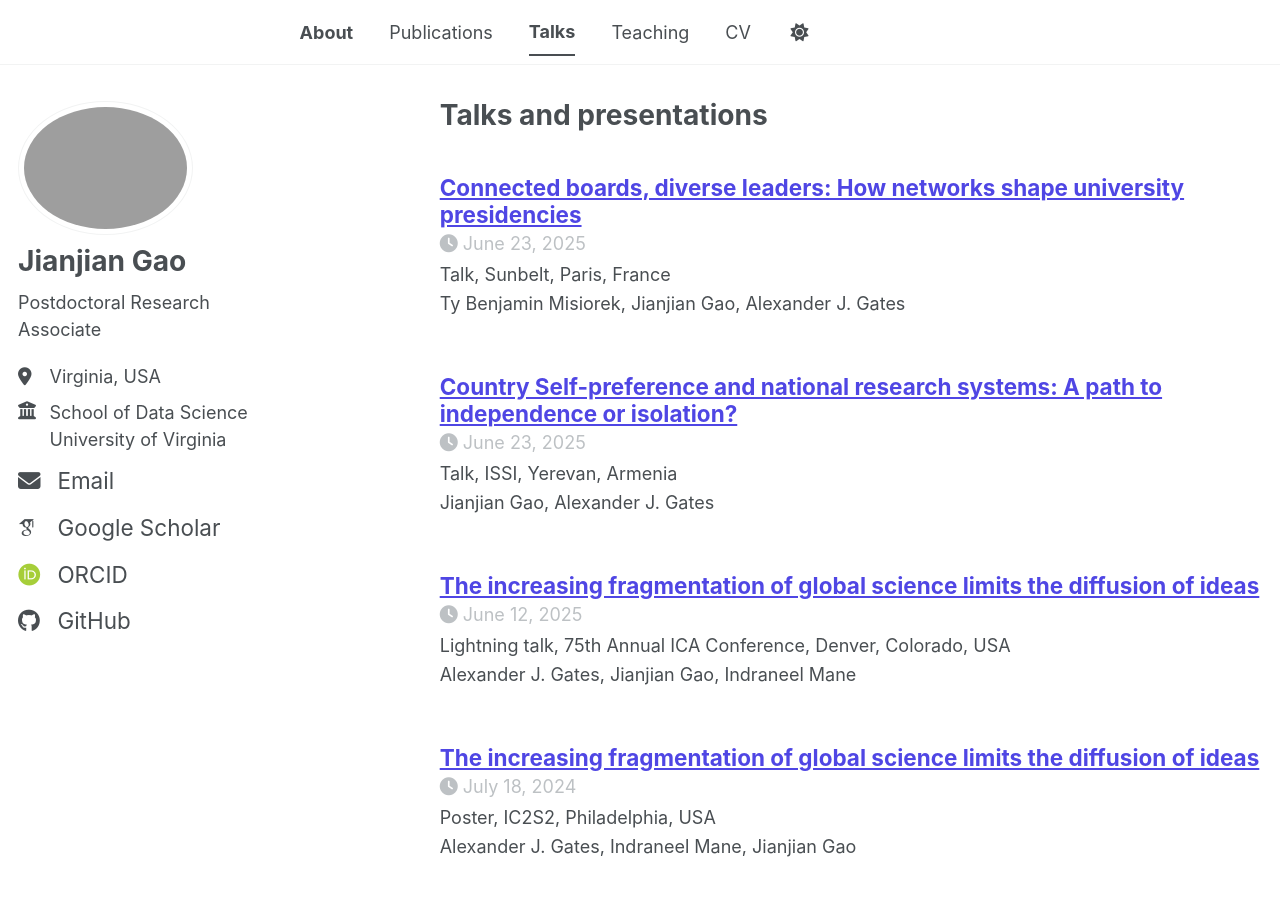
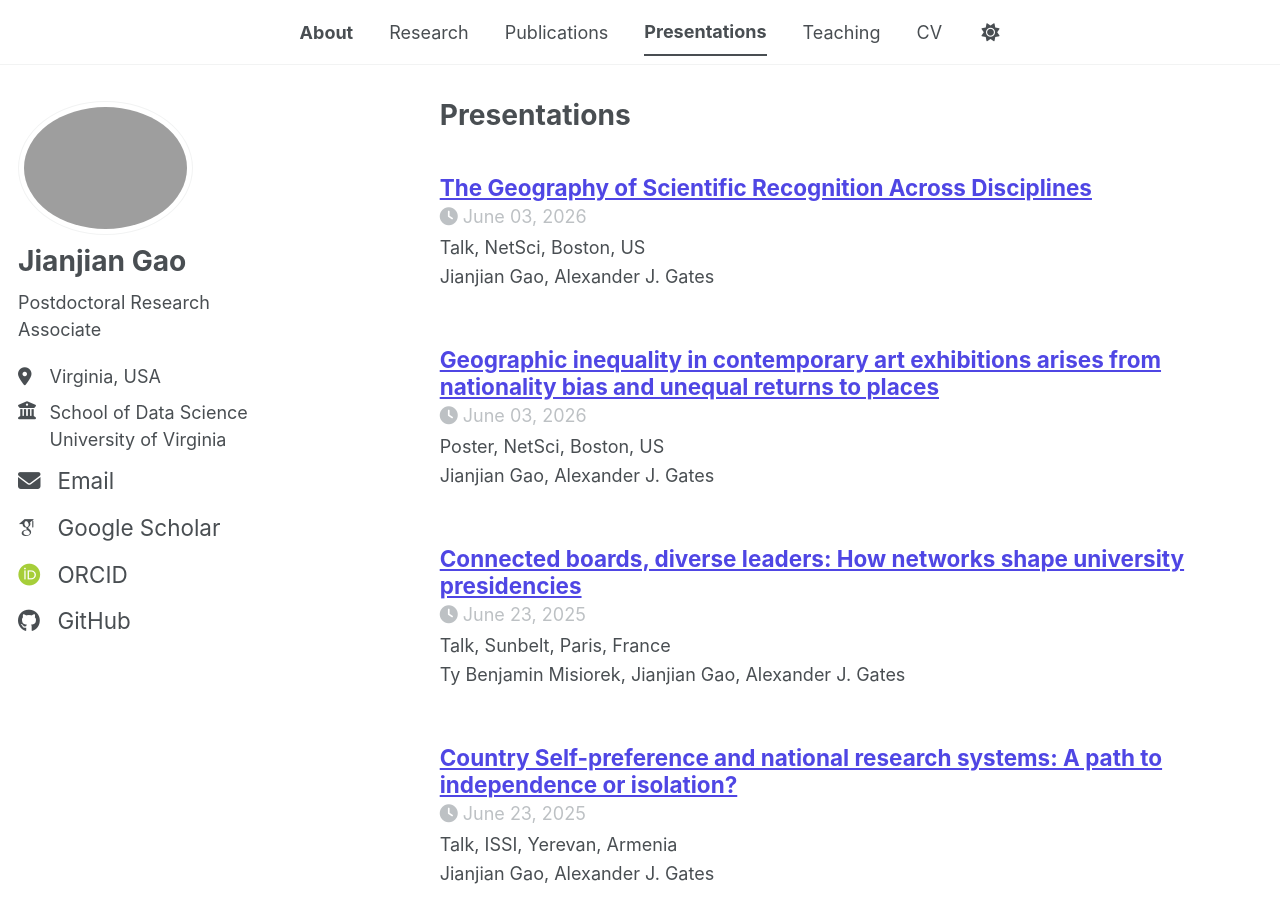
Before and after one commit to jiaoyang2018/jiaoyang2018.github.io, a Jekyll site: the page built from _pages/talks.html, in a window 1280 px wide and 900 px high. Built offline with Jekyll 4.4.1, drawn with Linux system fonts in a browser that asks for light colours; some web fonts are replaced; a script bundle is joined from its source files by our own code; library files that are not in the unit come from our copies.

Commit message:
Add Research page, rename Talks to Presentations, add NetSci 2026 entries
Co-Authored-By: Claude Sonnet 4.6 <noreply@anthropic.com>

```diff
--- a/_data/navigation.yml
+++ b/_data/navigation.yml
@@ -11,10 +11,13 @@ main:
   - title: "About"
     url: /
 
+  - title: "Research"
+    url: /research/
+
   - title: "Publications"
     url: /publications/
 
-  - title: "Talks"
+  - title: "Presentations"
     url: /talks/
 
   - title: "Teaching"
--- a/_pages/talks.html
+++ b/_pages/talks.html
@@ -1,6 +1,6 @@
 ---
 layout: archive
-title: "Talks and presentations"
+title: "Presentations"
 permalink: /talks/
 author_profile: true
 ---
--- /dev/null
+++ b/_talks/2026-06-01-netsci-geographic-inequality-art-poster.md
@@ -0,0 +1,10 @@
+---
+title: "Geographic inequality in contemporary art exhibitions arises from nationality bias and unequal returns to places"
+collection: talks
+type: "Poster"
+permalink: /talks/2026-06-01-netsci-geographic-inequality-art-poster
+venue: "NetSci"
+date: 2026-06-03
+location: "Boston, US"
+authors: "Jianjian Gao, Alexander J. Gates"
+---
--- /dev/null
+++ b/_talks/2026-06-01-netsci-geography-scientific-recognition-talk.md
@@ -0,0 +1,10 @@
+---
+title: "The Geography of Scientific Recognition Across Disciplines"
+collection: talks
+type: "Talk"
+permalink: /talks/2026-06-01-netsci-geography-scientific-recognition-talk
+venue: "NetSci"
+date: 2026-06-03
+location: "Boston, US"
+authors: "Jianjian Gao, Alexander J. Gates"
+---
```
Also changed, not shown: _pages/research.md (added, +6 -0 lines).
